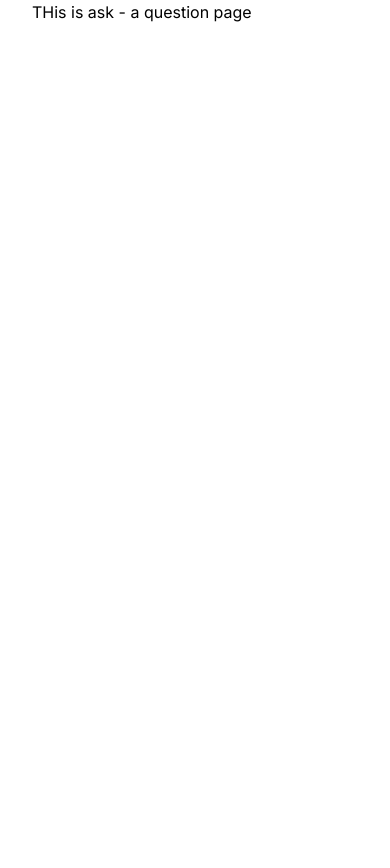
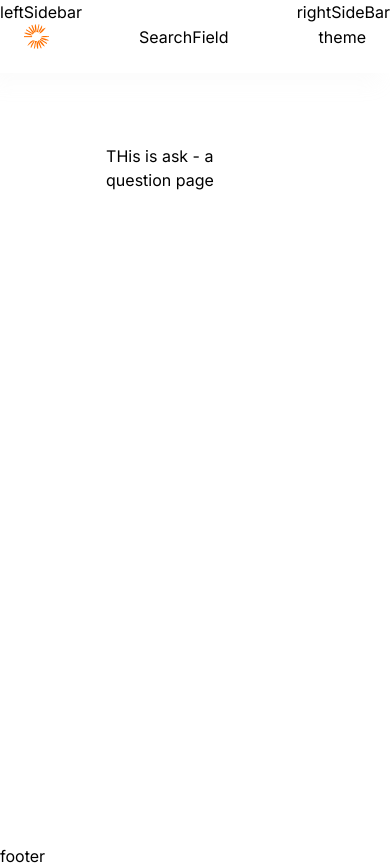
Before and after one commit to zahidhasan1993/devsground, a Next.js app: page /ask-questions in a window 390 px wide. Before the commit the page ends 844 px from the top, so only its background shows below. Built offline with nearby package versions, Linux system fonts and the light colour scheme; no server answers.

Commit message:
adding navbar to the project

```diff
--- a/app/(roots)/(home)/page.tsx
+++ b/app/(roots)/(home)/page.tsx
@@ -1,13 +1,10 @@
 import React from "react";
-import { UserButton } from "@clerk/nextjs";
 
 const page = () => {
   return (
     <div className="flex justify-between mt-5">
       <h1 className="h1-bold">This is Home</h1>
-      <div className="">
-      <UserButton></UserButton>
-      </div>
+      <div className=""></div>
     </div>
   );
 };
--- /dev/null
+++ b/app/(roots)/layout.tsx
@@ -0,0 +1,20 @@
+import Navbar from "@/components/shared/Navbar";
+import React from "react";
+
+const RootLayout = ({ children }: { children: React.ReactNode }) => {
+  return (
+    <main className="background-light850_dark100 relative">
+      <Navbar></Navbar>
+      <div className="flex">
+        leftSidebar
+        <section className="flex min-h-screen flex-1 flex-col px-6 pb-6 pt-36 max-md:pb-14 sm:px-14">
+          <div className="mx-auto w-full max-w-5xl">{children}</div>
+        </section>
+        rightSideBar
+      </div>
+      footer
+    </main>
+  );
+};
+
+export default RootLayout;
--- a/app/layout.tsx
+++ b/app/layout.tsx
@@ -3,6 +3,7 @@ import { Inter, Space_Grotesk } from "next/font/google";
 import type { Metadata } from "next";
 import "./globals.css";
 import ThemeProvider from "@/context/ThemeProvider";
+// import { useContext } from "react";
 
 const inter = Inter({
   subsets: ["latin"],
@@ -31,6 +32,7 @@ export default function RootLayout({
 }: {
   children: React.ReactNode;
 }) {
+  // const data = useContext(ThemeDataProvider)
   return (
     <ClerkProvider
       appearance={{
@@ -41,9 +43,7 @@ export default function RootLayout({
       }}
     >
       <html lang="en">
-        <body
-          className={`${inter.variable} ${spaceGrotesk.variable} container mx-auto`}
-        >
+        <body className={`${inter.variable} ${spaceGrotesk.variable}`}>
           <ThemeProvider>{children}</ThemeProvider>
         </body>
       </html>
--- /dev/null
+++ b/components/shared/Navbar.tsx
@@ -0,0 +1,37 @@
+import Image from "next/image";
+import Link from "next/link";
+import React from "react";
+import siteLogo from "../../public/assests/images/site-logo.svg";
+import { SignedIn, UserButton } from "@clerk/nextjs";
+
+const Navbar = () => {
+  return (
+    <nav className="flex-between background-light900_dark200 fixed z-50 w-full gap-5 p-6 shadow-light-300 dark:shadow-none sm:px-12">
+      <Link href="/" className="flex items-center gap-2">
+        <Image src={siteLogo} width={25} height={25} alt="devsground logo" />
+        <p className="h2-bold font-spaceGrotesk text-dark-100 dark:text-light-900 max-sm:hidden">
+          devs<span className="text-primary-500">ground</span>
+        </p>
+      </Link>
+      SearchField
+      <div className="flex-between gap-5">
+        theme
+        <SignedIn>
+          <UserButton
+            afterSignOutUrl="/"
+            appearance={{
+              elements: {
+                avatarBox: "h-10 w-10",
+              },
+              variables: {
+                colorPrimary: "#ff7000",
+              },
+            }}
+          ></UserButton>
+        </SignedIn>
+      </div>
+    </nav>
+  );
+};
+
+export default Navbar;
--- a/context/ThemeProvider.tsx
+++ b/context/ThemeProvider.tsx
@@ -7,7 +7,7 @@ interface ThemeContextType {
   setMode: (mode: string) => void;
 }
 
-export const ThemeContext = createContext<ThemeContextType | undefined>(
+export const ThemeDataProvider = createContext<ThemeContextType | undefined>(
   undefined
 );
 
@@ -26,9 +26,9 @@ const ThemeProvider = ({ children }: { children: React.ReactNode }) => {
   //   handleChange();
   // }, [mode]);
   return (
-    <ThemeContext.Provider value={{ mode, setMode }}>
+    <ThemeDataProvider.Provider value={{ mode, setMode }}>
       {children}
-    </ThemeContext.Provider>
+    </ThemeDataProvider.Provider>
   );
 };
 
--- /dev/null
+++ b/customHooks/useTheme.tsx
@@ -0,0 +1,12 @@
+import React from "react";
+import { useContext } from "react";
+import { ThemeDataProvider } from "@/context/ThemeProvider";
+
+const useTheme = () => {
+  const context = useContext(ThemeDataProvider);
+  console.log(context);
+
+  return context;
+};
+
+export default useTheme;
```
Also changed, not shown: 1 other file (tests, documents, lock files or other folders).
